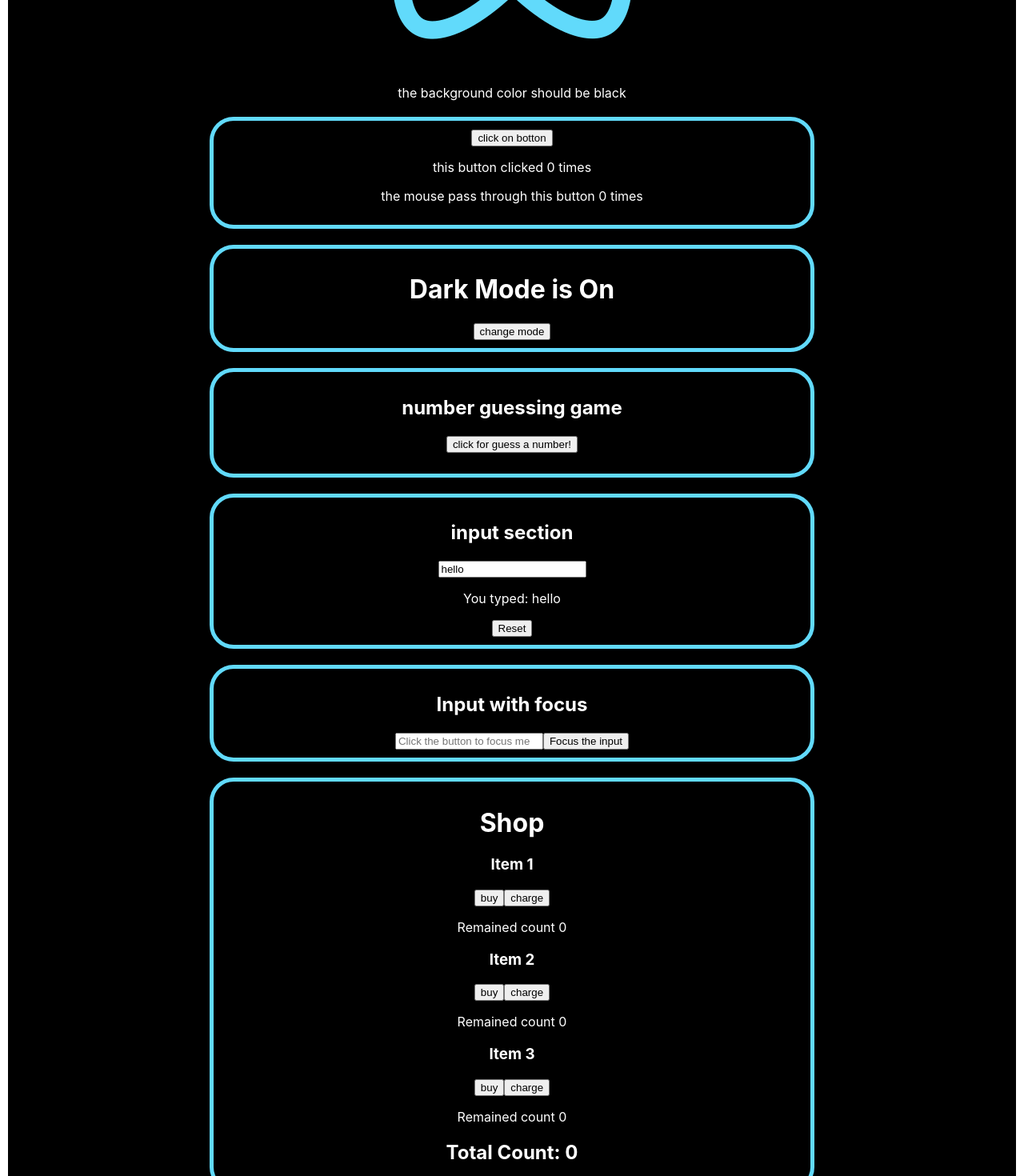
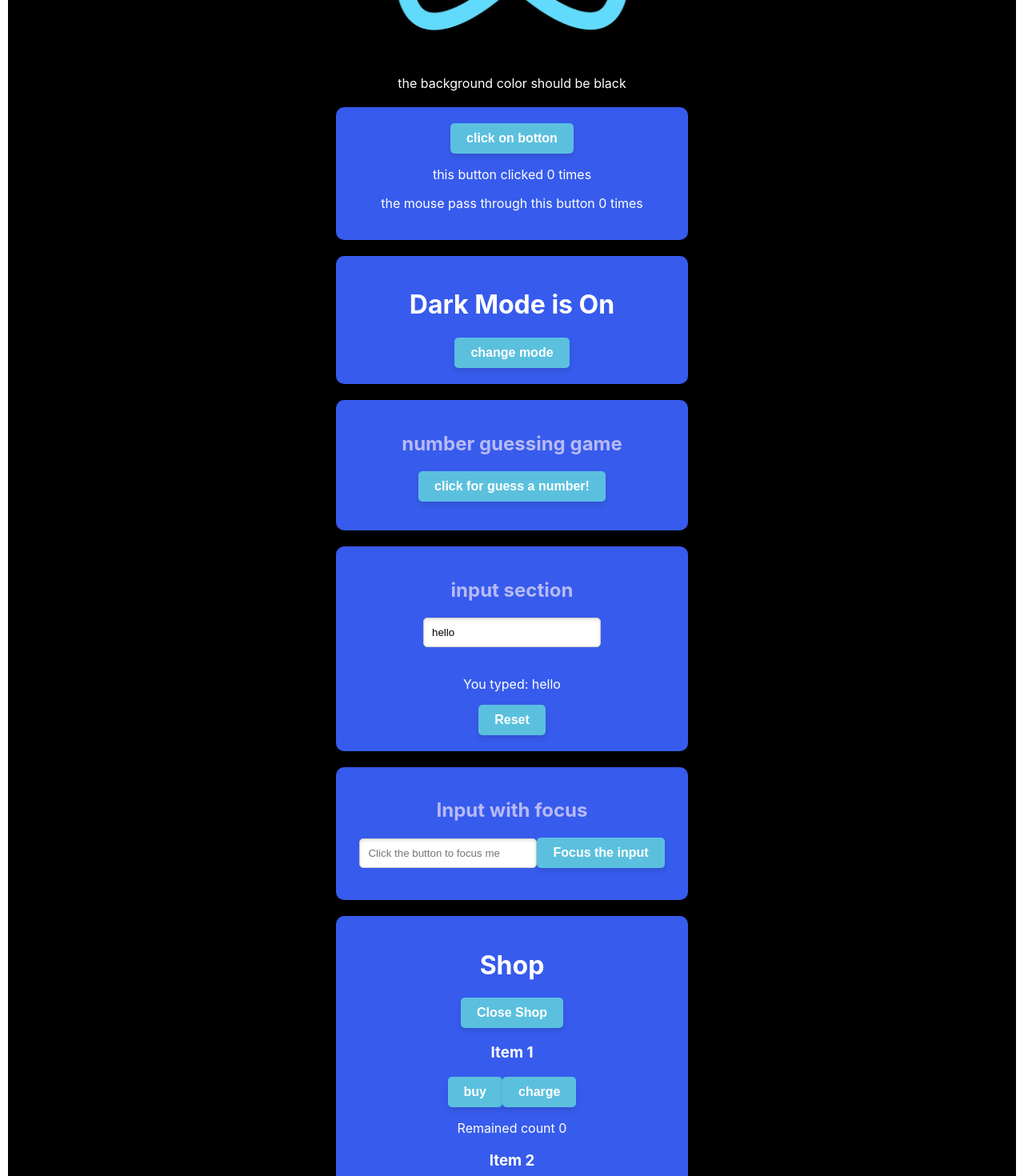
Before and after one commit to ae2079/first-react-app, a React (Create React App) app: page / in a window 1280 px wide. Shown: the part 580-2050 px from the top of the page at 80% size. Built offline with nearby package versions, Linux system fonts and the light colour scheme.

Commit message:
Add Some styles

```diff
--- a/src/App.js
+++ b/src/App.js
@@ -1,4 +1,7 @@
 import './App.css';
+import './components/Card.css';
+import './components/Botton.css';
+
 import Heading from "./components/Heading";
 import Footer from "./components/Footer";
 import Body from "./components/Body";
@@ -6,7 +9,6 @@ import ModeToggler from "./components/ModeToggler";
 import NumberGuessing from "./components/NumberGuessing";
 import {Input, TextInputWithFocusButton} from "./components/Input";
 import Shop from "./components/Shop";
-import "./components/Card.css";
 import Btn from "./components/Btn";
 
 function App() {
--- a/src/components/Body.js
+++ b/src/components/Body.js
@@ -1,5 +1,11 @@
-function Logo(props) {
-    return <img src="/logo512.png" alt="logo"/>;
+function Logo() {
+    const logoStyle = {
+        width: '50%', // Make the logo take up the full width of its container
+        maxWidth: '500px', // Set a maximum width to prevent it from being too large
+        height: 'auto' // Maintain the aspect ratio
+    };
+
+    return <img src="/logo512.png" alt="logo" style={logoStyle} />;
 }
 
 function Body(props) {
--- /dev/null
+++ b/src/components/Botton.css
@@ -0,0 +1,36 @@
+/* Base button styles */
+.button {
+    display: inline-block;
+    padding: 10px 20px;
+    font-size: 16px;
+    font-weight: bold;
+    color: white;
+    background-color: #5bc0de; /* Light blue color */
+    border: none;
+    border-radius: 5px;
+    cursor: pointer;
+    text-align: center;
+    text-decoration: none;
+    transition: background-color 0.3s, box-shadow 0.3s, transform 0.3s;
+    box-shadow: 0 4px 6px rgba(0, 0, 0, 0.1);
+}
+
+/* Hover state */
+.button:hover {
+    background-color: #31b0d5; /* Slightly darker blue */
+    box-shadow: 0 6px 8px rgba(0, 0, 0, 0.15);
+}
+
+/* Active state */
+.button:active {
+    background-color: #269abc; /* Even darker blue */
+    transform: translateY(2px);
+    box-shadow: 0 4px 6px rgba(0, 0, 0, 0.1);
+}
+
+/* Disabled state */
+.button:disabled {
+    background-color: #b5e5f6; /* Lighter blue */
+    cursor: not-allowed;
+    opacity: 0.6;
+}
--- a/src/components/Btn.js
+++ b/src/components/Btn.js
@@ -13,7 +13,7 @@ function Btn(props) {
     }
     return (
         <div className="card">
-            <button onClick={clickHandler} onMouseOver={mouseOverHandler}>
+            <button className='button' onClick={clickHandler} onMouseOver={mouseOverHandler}>
                 {props.text}
             </button>
             <p>this button clicked {numberOfClicks} times</p>
--- a/src/components/Card.css
+++ b/src/components/Card.css
@@ -1,6 +1,34 @@
+/* Style for the card container */
 .card {
-    border: 5px solid #61dafb;
+    max-width: 400px;
+    margin: 20px auto;
+    padding: 20px;
+    background-color: #375bec;
+    border-radius: 10px;
+    box-shadow: 0 4px 6px rgba(0, 0, 0, 0.1);
+    text-align: center;
+}
+
+/* Style for the heading */
+.card h2 {
+    margin-bottom: 20px;
+    color: #b7baf6;
+}
+
+/* Style for the input field */
+.card input {
+    width: 50%;
     padding: 10px;
-    margin: 20px 20%;
-    border-radius: 30px;
+    margin-bottom: 20px;
+    border: 1px solid #ccc;
+    border-radius: 5px;
+    box-shadow: inset 0 2px 4px rgba(0, 0, 0, 0.1);
+    transition: border-color 0.3s, box-shadow 0.3s;
 }
+
+/* Focus state for the input field */
+.card input:focus {
+    border-color: #5bc0de; /* Light blue color */
+    box-shadow: inset 0 2px 4px rgba(0, 0, 0, 0.1), 0 0 5px rgba(91, 192, 222, 0.5);
+    outline: none;
+}
--- a/src/components/Input.js
+++ b/src/components/Input.js
@@ -12,7 +12,7 @@ function Input() {
             <h2>input section</h2>
             <input value={inputText} onChange={handleChange} />
             <p>You typed: {inputText}</p>
-            <button onClick={() => setText('hello')}>
+            <button className='button' onClick={() => setText('hello')}>
                 Reset
             </button>
         </div>
@@ -29,7 +29,7 @@ function TextInputWithFocusButton() {
         <div className="card">
             <h2>Input with focus</h2>
             <input ref={inputEl} type="text" placeholder="Click the button to focus me"/>
-            <button onClick={onButtonClick}>Focus the input</button>
+            <button className='button' onClick={onButtonClick}>Focus the input</button>
         </div>
     );
 }
--- a/src/components/Item.js
+++ b/src/components/Item.js
@@ -16,8 +16,8 @@ function Item(props) {
     return (
         <div>
             <h3> {props.name} </h3>
-            <button onClick={handleDecrement}>buy</button>
-            <button onClick={handleCharge}>charge</button>
+            <button className='button' onClick={handleDecrement}>buy</button>
+            <button className='button' onClick={handleCharge}>charge</button>
             <p>Remained count {state.items[props.name] || 0}</p>
         </div>
     );
--- a/src/components/ModeToggler.js
+++ b/src/components/ModeToggler.js
@@ -12,7 +12,7 @@ function ModeToggler() {
     return (
         <div className="card">
             {darkModeOn ? darkMode : lightMode}
-            <button onClick={handleClick}>
+            <button className='button' onClick={handleClick}>
                 change mode
             </button>
         </div>
--- a/src/components/NumberGuessing.js
+++ b/src/components/NumberGuessing.js
@@ -2,7 +2,7 @@ function NumberGuessing() {
     return (
         <div className="card">
             <h2> number guessing game</h2>
-            <button onClick={clickHandler}>
+            <button className='button' onClick={clickHandler}>
                 click for guess a number!
             </button>
             <p/>
--- a/src/components/Shop.js
+++ b/src/components/Shop.js
@@ -1,17 +1,29 @@
-import React from "react";
-import { CountProvider } from "./CountContext";
+import React, {useState} from "react";
+import {CountProvider} from "./CountContext";
 import Item from "./Item";
 import TotalCount from "./TotalCount";
 
 function Shop() {
+    const [isVisible, setIsVisible] = useState(true);
+
+    const toggleVisibility = () => {
+        setIsVisible(!isVisible);
+    };
+
     return (
         <CountProvider>
             <div className="card">
                 <h1>Shop</h1>
-                <Item name="Item 1" initCount={10} chargeNumber={5} />
-                <Item name="Item 2" initCount={20} chargeNumber={10} />
-                <Item name="Item 3" initCount={1} />
-                <TotalCount />
+                <button className='button' onClick={toggleVisibility}>
+                    {isVisible ? "Close Shop" : "Open Shop"}
+                </button>
+                {isVisible && (
+                    <div>
+                        <Item name="Item 1" initCount={10} chargeNumber={5}/>
+                        <Item name="Item 2" initCount={20} chargeNumber={10}/>
+                        <Item name="Item 3" initCount={1}/>
+                        <TotalCount/>
+                    </div>)}
             </div>
         </CountProvider>
     );
```
